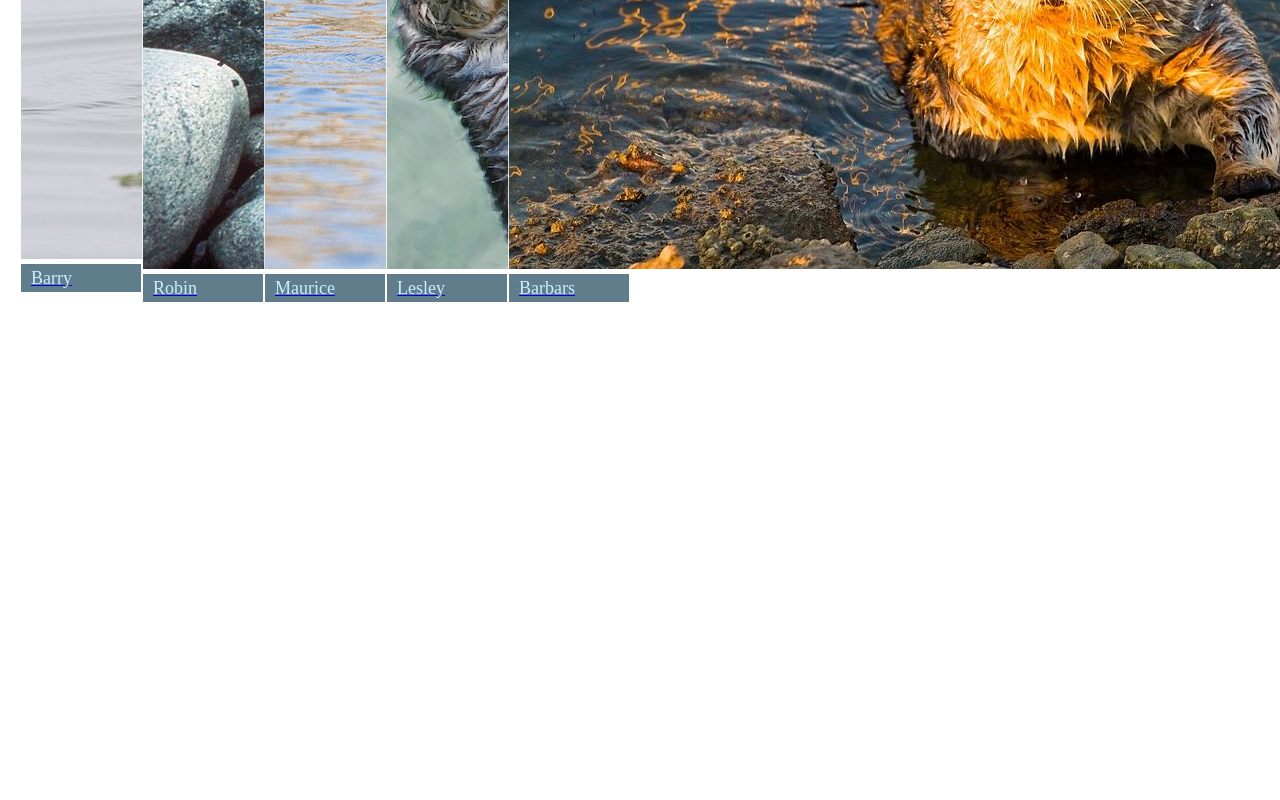
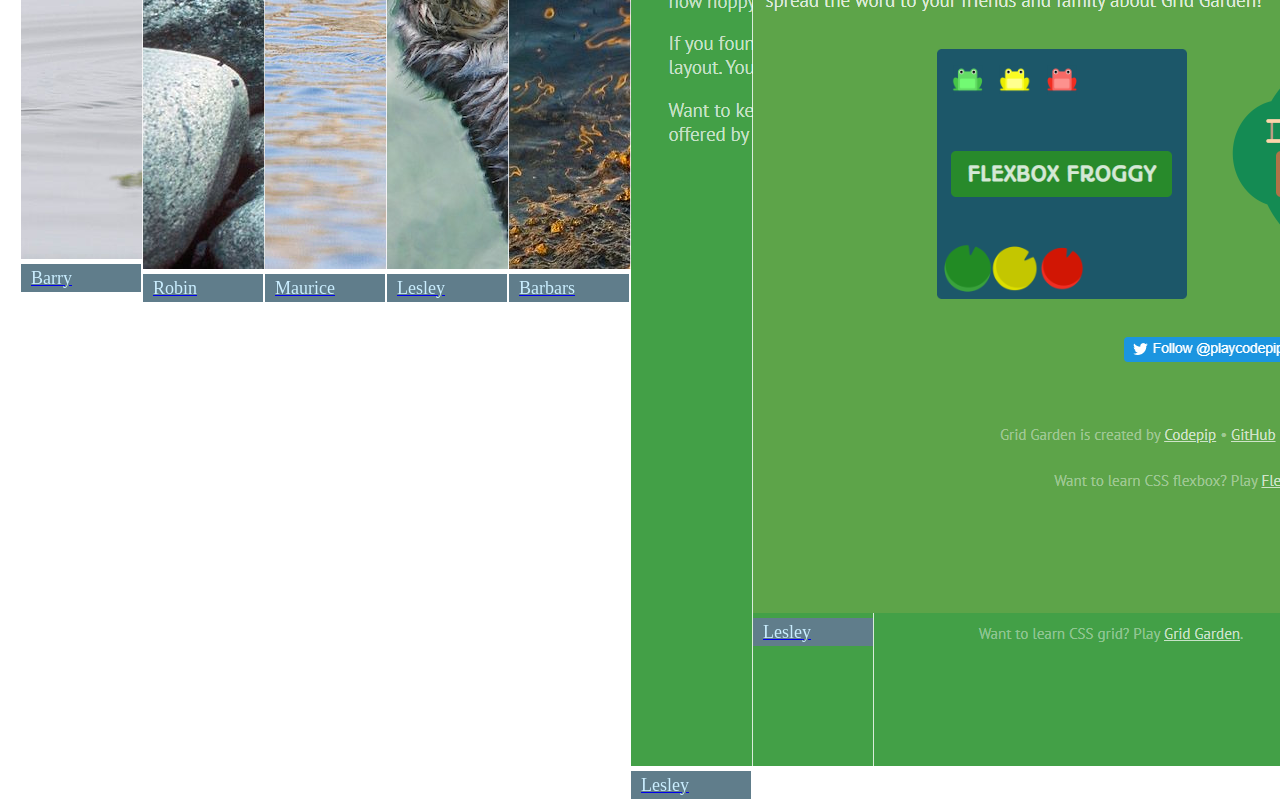
Before and after one commit to james528/Ottergram, a plain HTML site: page index.html in a window 1280 px wide. Shown: the part 367-1167 px from the top of the page. Before the commit the page ends 825 px from the top, so only its background shows below. Drawn offline with nearby package versions, Linux system fonts and the light colour scheme.

Commit message:
Update index.html

```diff
--- a/index.html
+++ b/index.html
@@ -44,6 +44,18 @@
                         <span class="thumbnail-title">Barbars</span>
                     </a>
                 </li>
+                <li class="thumbnail-item">
+                    <a href="img/frog.png">
+                        <img class="thumbnail-image" src="img/frog.png" alt="Frog Game Results">
+                        <span class="thumbnail-title">Lesley</span>
+                    </a>
+                </li>
+                <li class="thumbnail-item">
+                    <a href="img/grid garden.png">
+                        <img class="thumbnail-image" src="img/grid garden.png" alt="Grid Garden Results">
+                        <span class="thumbnail-title">Lesley</span>
+                    </a>
+                </li>
             </ul>
             </main>
     </header>
```
